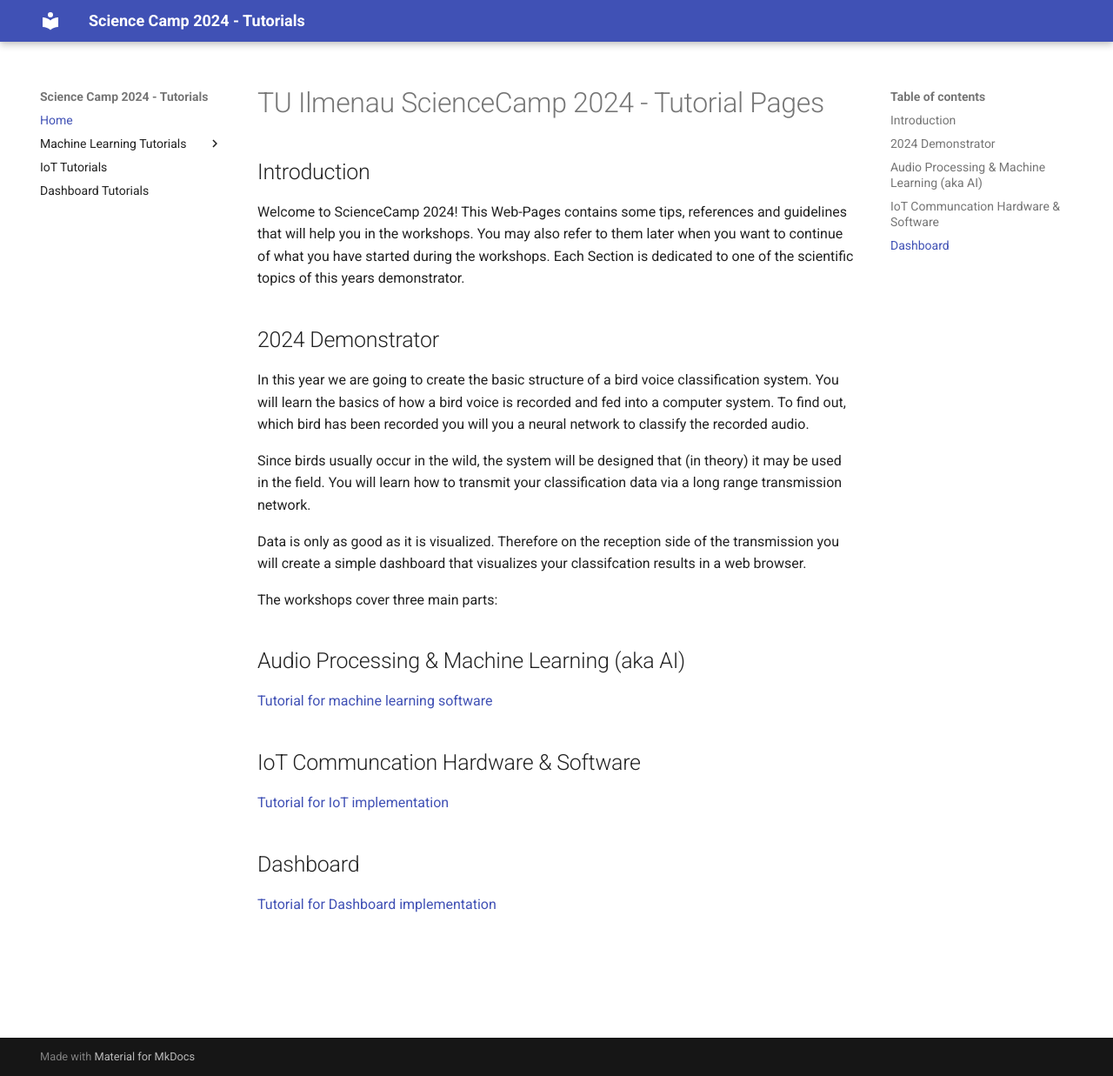
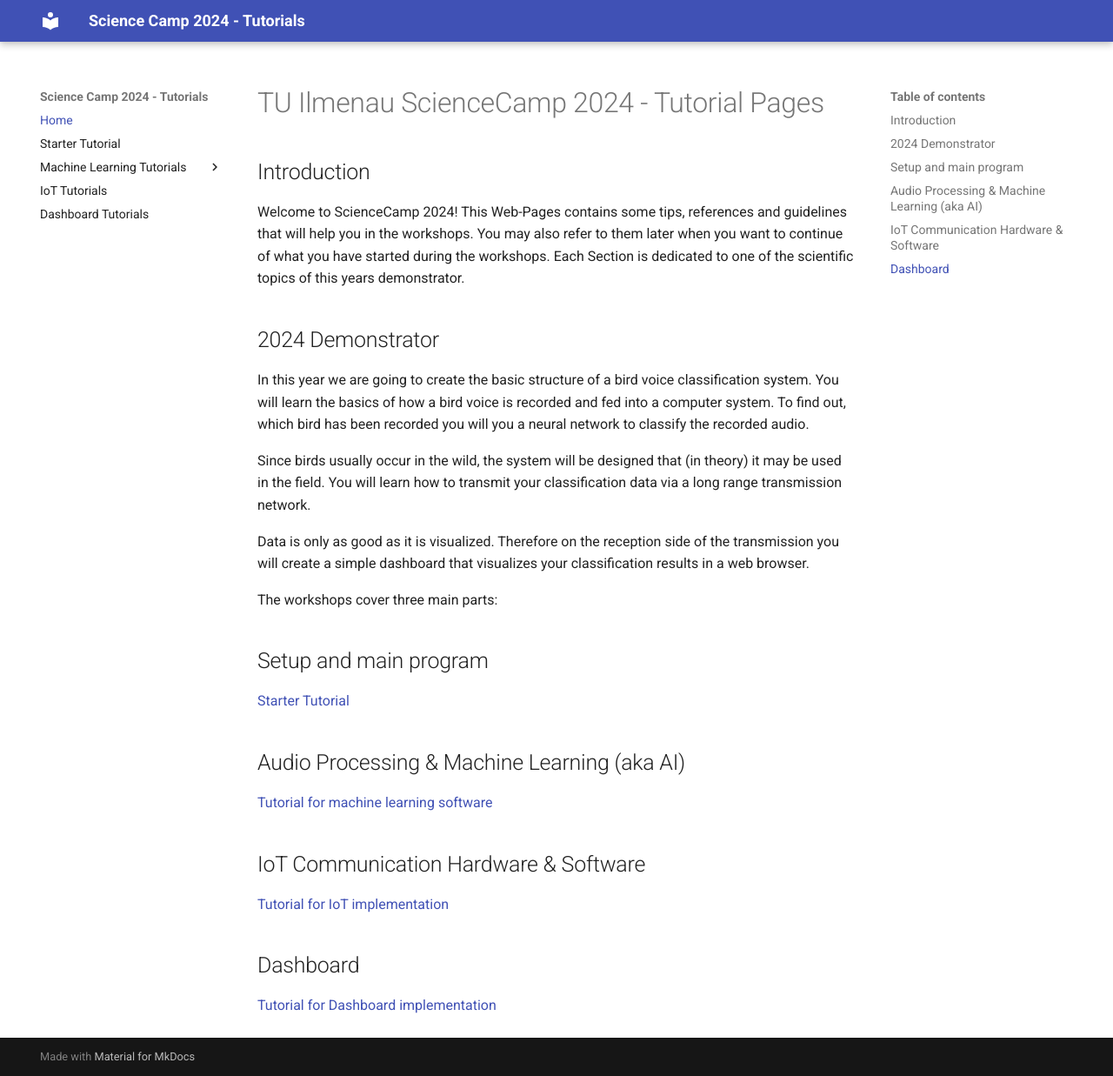
Before and after one commit to Science-Camp-TUI/tutorials, an MkDocs documentation site: the page built from docs/index.md, in a window 1280 px wide and 1237 px high. Shown: the whole window at 87% size. Built offline with MkDocs 1.6.1 and Material for MkDocs 9.7.7, drawn with Linux system fonts in a browser that asks for light colours.

Commit message:
Continue with tutorials

```diff
--- a/docs/index.md
+++ b/docs/index.md
@@ -10,15 +10,19 @@ In this year we are going to create the basic structure of a bird voice classifi
 
 Since birds usually occur in the wild, the system will be designed that (in theory) it may be used in the field. You will learn how to transmit your classification data via a long range transmission network.
 
-Data is only as good as it is visualized. Therefore on the reception side of the transmission you will create a simple dashboard that visualizes your classifcation results in a web browser.
+Data is only as good as it is visualized. Therefore on the reception side of the transmission you will create a simple dashboard that visualizes your classification results in a web browser.
 
 The workshops cover three main parts:
+
+## Setup and main program
+
+[Starter Tutorial](./starter/index.md)
 
 ## Audio Processing & Machine Learning (aka AI)
 
 [Tutorial for machine learning software](./machine-learning/index.md)
 
-## IoT Communcation Hardware & Software
+## IoT Communication Hardware & Software
 
 [Tutorial for IoT implementation](./iot/index.md)
 
--- a/mkdocs.yml
+++ b/mkdocs.yml
@@ -5,6 +5,7 @@ plugins: []
 
 nav:
   - Home: index.md
+  - Starter Tutorial: starter/index.md
   - Machine Learning Tutorials:
     - Introduction: machine-learning/index.md
     - Audio Processing: machine-learning/audio-processing.md
@@ -17,3 +18,4 @@ theme:
 
 markdown_extensions:
   - pymdownx.details
+  - attr_list
```
Also changed, not shown: docs/machine-learning/audio-processing.md (+15 -0 lines), docs/starter/index.md (added, +47 -0 lines), docs/starter/pictures/pycharm_open.png (added), docs/starter/pictures/pycharm_symbol.png (added).
